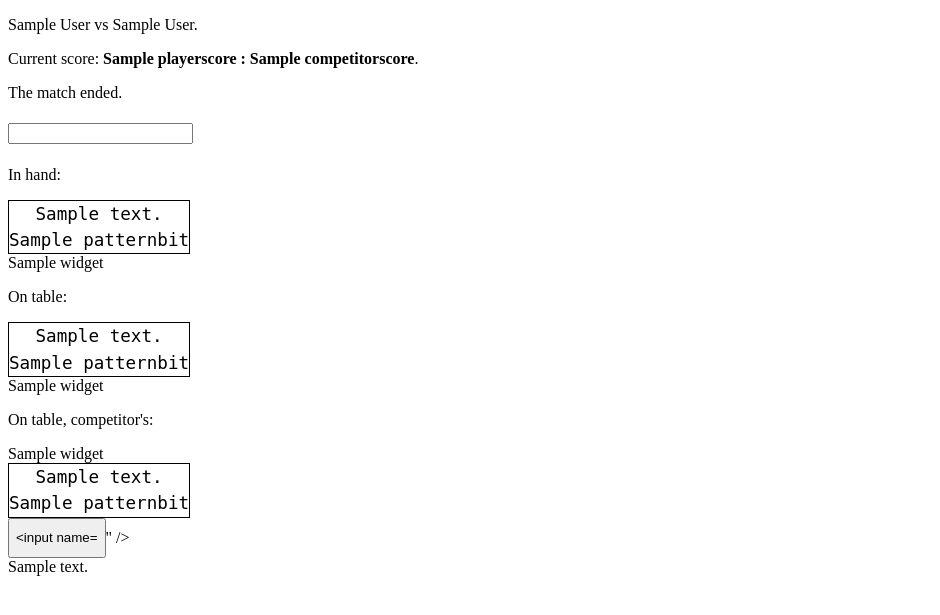
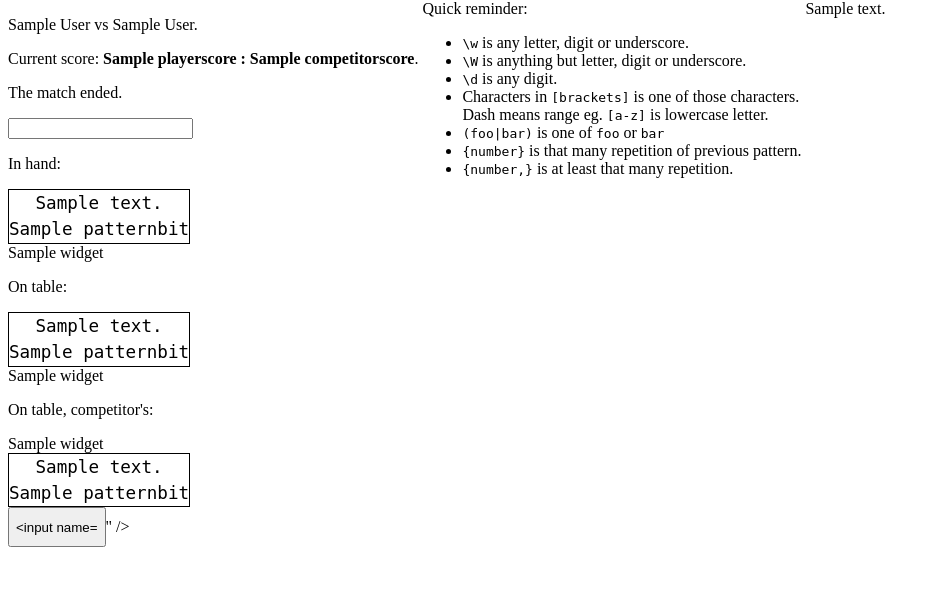
Before and after one commit to Chocimier/regame, a Django app: template regame/templates/regame/match.html in a window 1280 px wide. Shown: the part 26-641 px from the top of the page, without its empty margins (0-940 px from the left). Run offline with Django 3.2, Linux system fonts and the light colour scheme; the template is opened without the code that fills it: most values are stand-ins (such as "Sample title", 1, 10 or a date in 2020); form fields are guessed from the names that the template uses.

Commit message:
Explain symbols meaning

```diff
--- a/regame/forms.py
+++ b/regame/forms.py
@@ -99,7 +99,8 @@ class AttackForm(forms.Form):
             return defaultdict(lambda: None)
 
     def header(self):
-        return "Select what regexp bits placed on card go first, second and third. Then choose which text on opponent's card match with."
+        return ("Select what regexp bits placed on card go first, second and third." + "\n" +
+               "Then choose which text on opponent's card match with.")
 
     def submittext(self):
         return "Attack"
--- a/regame/static/regame/style.css
+++ b/regame/static/regame/style.css
@@ -28,3 +28,16 @@
 	background: powderblue;
 	color: black;
 }
+
+form h4 {
+	display: inline;
+}
+
+.preline {
+	white-space: pre-line;
+}
+
+.column {
+	display: inline-block;
+	vertical-align: top;
+}
--- a/regame/templates/regame/match.html
+++ b/regame/templates/regame/match.html
@@ -15,6 +15,7 @@
 
 {% block content %}
 
+<div class="column">
 <p>
     {{ player.userprofile.display_name }} vs {{ competitor.userprofile.display_name }}.
 </p>
@@ -36,7 +37,7 @@
 
 <form method="post" action="{{ actionurl }}" class="{% if player == match.current and match.active %}active{% endif %}">
 {% if form.header %}
-<h4>{{ form.header }}</h4>
+<h4 class="preline">{{ form.header }}</h4>
 {% endif %}
 {% csrf_token %}
 {{ form.action }}
@@ -102,6 +103,10 @@ Competitor's:<br/>
 {% endif %}
 
 </form>
+</div>
+<div class="column">
+    {% include "regame/reminder.html" %}
+</div>
 
 {{ movedesc }}
 
--- /dev/null
+++ b/regame/templates/regame/reminder.html
@@ -0,0 +1,11 @@
+Quick reminder:
+<ul>
+    <li class="preline"><code>\w</code> is any letter, digit or underscore.</li>
+    <li class="preline"><code>\W</code> is anything but letter, digit or underscore.</li>
+    <li class="preline"><code>\d</code> is any digit.</li>
+    <li class="preline">Characters in <code>[brackets]</code> is one of those characters.
+        Dash means range eg. <code>[a-z]</code> is lowercase letter.</li>
+    <li class="preline"><code>(foo|bar)</code> is one of <code>foo</code> or <code>bar</code></li>
+    <li class="preline"><code>{number}</code> is that many repetition of previous pattern.</li>
+    <li class="preline"><code>{number,}</code> is at least that many repetition.</li>
+</ul>
```
